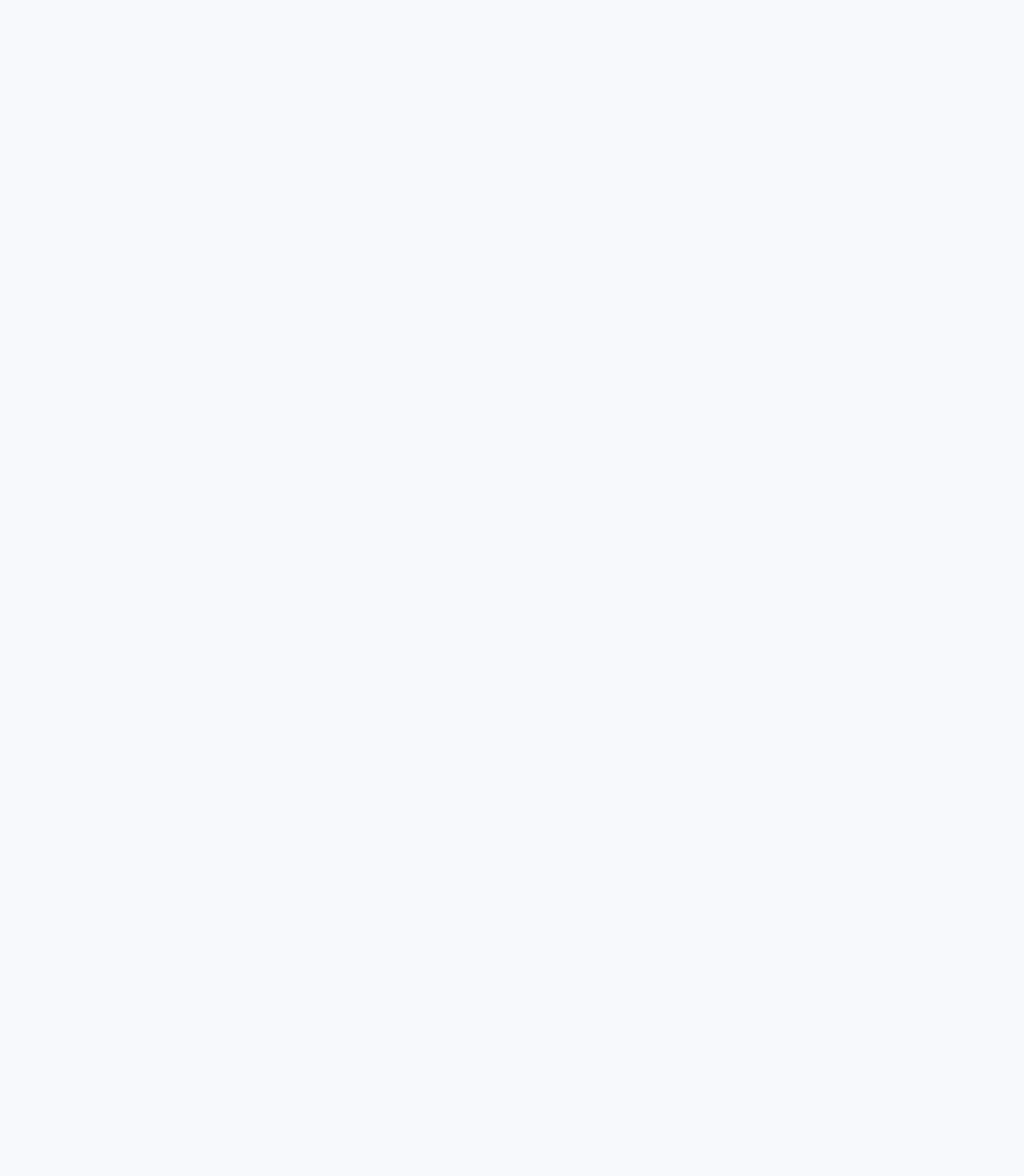
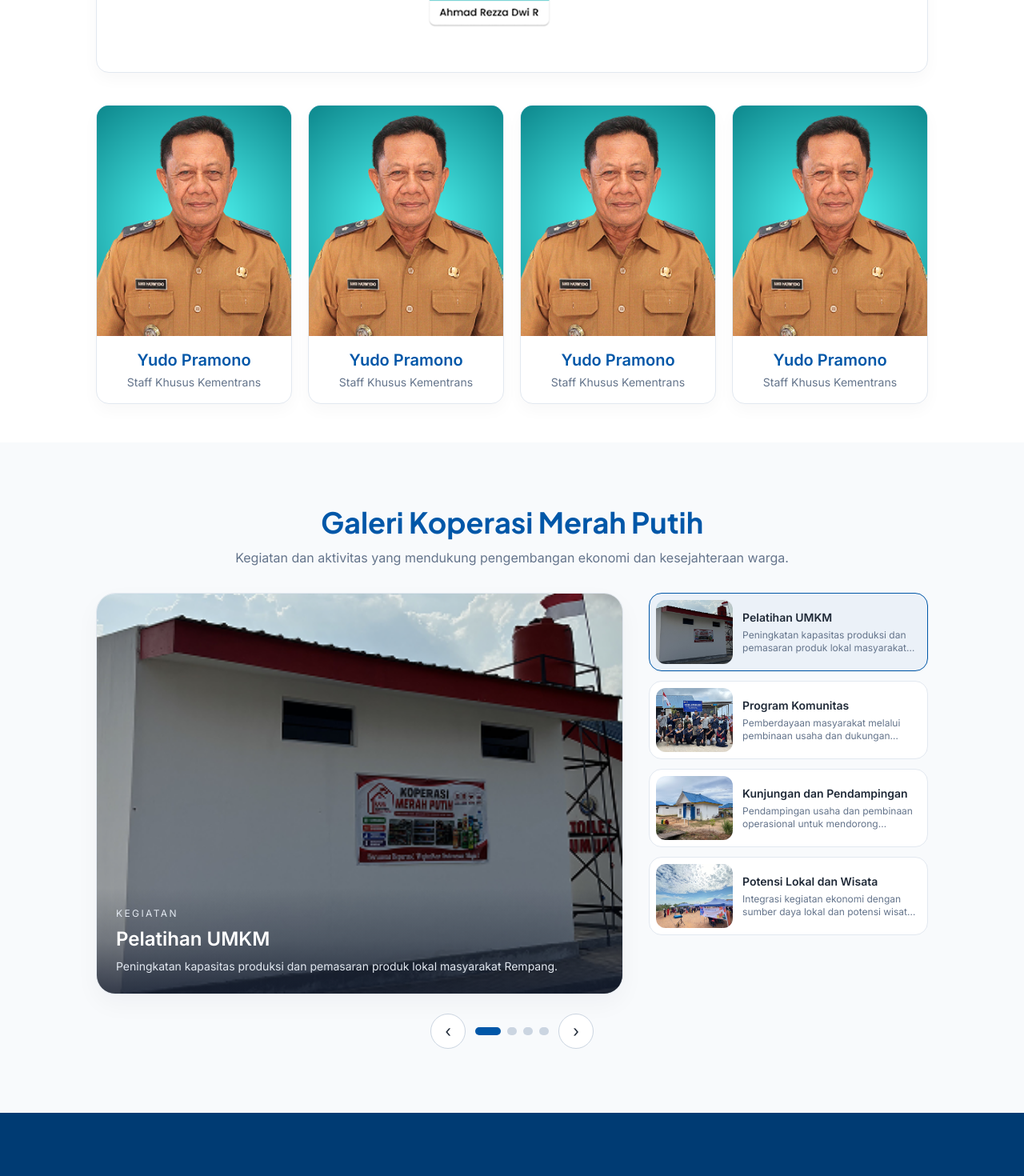
Before and after one commit to Papiann/rempang-eco-city, a Next.js app: page /koperasi/merah-putih in a window 1280 px wide. Shown: the part 1560-3030 px from the top of the page at 80% size. Before the commit the page ends 1454 px from the top, so only its background shows below. Built offline with nearby package versions, Linux system fonts and the light colour scheme.

Commit message:
feat(koperasi): add structure and gallery sections to merah putih

```diff
--- a/app/koperasi/merah-putih/page.tsx
+++ b/app/koperasi/merah-putih/page.tsx
@@ -1,9 +1,64 @@
+"use client";
+
+import { useState } from "react";
 import Navbar from "@/components/Navbar";
 import Footer from "@/components/Footer";
 // Breadcrumb removed per request
 import PageHeader from "@/components/PageHeader";
 
+const pengurus = [
+  {
+    name: "Yudo Pramono",
+    role: "Staff Khusus Kementrans",
+    image: "/images/ex-pic-staff.png",
+  },
+  {
+    name: "Yudo Pramono",
+    role: "Staff Khusus Kementrans",
+    image: "/images/ex-pic-staff.png",
+  },
+  {
+    name: "Yudo Pramono",
+    role: "Staff Khusus Kementrans",
+    image: "/images/ex-pic-staff.png",
+  },
+  {
+    name: "Yudo Pramono",
+    role: "Staff Khusus Kementrans",
+    image: "/images/ex-pic-staff.png",
+  },
+];
+
+const galleryItems = [
+  {
+    title: "Pelatihan UMKM",
+    description: "Peningkatan kapasitas produksi dan pemasaran produk lokal masyarakat Rempang.",
+    image: "/images/hero-kops-mp.png",
+  },
+  {
+    title: "Program Komunitas",
+    description: "Pemberdayaan masyarakat melalui pembinaan usaha dan dukungan kerjasama lokal.",
+    image: "/images/hero-kop-trans.png",
+  },
+  {
+    title: "Kunjungan dan Pendampingan",
+    description: "Pendampingan usaha dan pembinaan operasional untuk mendorong kemandirian ekonomi.",
+    image: "/images/hero-rumah-rempang.png",
+  },
+  {
+    title: "Potensi Lokal dan Wisata",
+    description: "Integrasi kegiatan ekonomi dengan sumber daya lokal dan potensi wisata masyarakat.",
+    image: "/images/hero-pariwisata-rec.jpg",
+  },
+];
+
 export default function KoperasiMerahPutihPage() {
+  const [activeIndex, setActiveIndex] = useState(0);
+  const activeItem = galleryItems[activeIndex];
+
+  const goTo = (index: number) =>
+    setActiveIndex((index + galleryItems.length) % galleryItems.length);
+
   return (
     <main>
       <Navbar />
@@ -53,6 +108,126 @@ export default function KoperasiMerahPutihPage() {
             </div>
           </div>
         </section>
+
+        <section className="bg-white py-8 md:py-12">
+          <div className="container-content">
+            <h2 className="font-heading text-4xl font-bold text-primary-blue text-center mb-8">
+              Struktur Kepengurusan Koperasi Merah Putih
+            </h2>
+
+            <div className="rounded-2xl border border-slate-200 bg-white p-4 md:p-6 shadow-[0_8px_20px_rgba(15,23,42,0.03)]">
+              <img
+                src="/images/struktur-kop-trans.png"
+                alt="Struktur kepengurusan Koperasi Merah Putih"
+                className="mx-auto w-full max-w-6xl object-contain"
+              />
+            </div>
+
+            <div className="mt-10 grid grid-cols-1 gap-5 sm:grid-cols-2 lg:grid-cols-4">
+              {pengurus.map((person, index) => (
+                <article
+                  key={`${person.name}-${index}`}
+                  className="group overflow-hidden rounded-2xl border border-slate-200 bg-white shadow-[0_8px_20px_rgba(15,23,42,0.03)] transition-all hover:shadow-[0_18px_36px_rgba(15,23,42,0.08)]"
+                >
+                  <div className="overflow-hidden bg-[#39b7c9]">
+                    <img
+                      src={person.image}
+                      alt={person.name}
+                      className="h-72 w-full object-cover object-center transition-transform duration-500 group-hover:scale-105"
+                    />
+                  </div>
+                  <div className="p-4 text-center">
+                    <h3 className="text-xl font-semibold text-primary-blue">{person.name}</h3>
+                    <p className="mt-1 text-sm text-text-secondary">{person.role}</p>
+                  </div>
+                </article>
+              ))}
+            </div>
+          </div>
+        </section>
+
+        <section className="bg-slate-50 py-16 md:py-20">
+          <div className="container-content">
+            <div className="mb-8 text-center">
+              <h2 className="font-heading text-4xl font-bold text-primary-blue">Galeri Koperasi Merah Putih</h2>
+              <p className="mt-3 text-base text-text-secondary">
+                Kegiatan dan aktivitas yang mendukung pengembangan ekonomi dan kesejahteraan warga.
+              </p>
+            </div>
+
+            <div className="grid grid-cols-1 gap-8 lg:grid-cols-[1.7fr_0.9fr]">
+              <div className="overflow-hidden rounded-3xl border border-slate-200 bg-white shadow-[0_12px_30px_rgba(15,23,42,0.04)]">
+                <div className="relative">
+                  <img
+                    src={activeItem.image}
+                    alt={activeItem.title}
+                    className="h-[420px] w-full object-cover md:h-[500px]"
+                  />
+                  <div className="absolute inset-x-0 bottom-0 bg-gradient-to-t from-slate-900/70 via-slate-900/25 to-transparent p-6 text-white">
+                    <p className="text-xs uppercase tracking-[0.2em] text-slate-200">Kegiatan</p>
+                    <h3 className="mt-2 text-2xl font-bold">{activeItem.title}</h3>
+                    <p className="mt-2 max-w-xl text-sm text-slate-200">{activeItem.description}</p>
+                  </div>
+                </div>
+              </div>
+
+              <div className="space-y-3">
+                {galleryItems.map((item, index) => (
+                  <button
+                    key={item.title}
+                    type="button"
+                    onClick={() => goTo(index)}
+                    className={`flex w-full items-center gap-3 rounded-2xl border p-2 text-left transition-all ${
+                      activeIndex === index
+                        ? "border-primary-blue bg-primary-blue/5 shadow-sm"
+                        : "border-slate-200 bg-white hover:border-slate-300"
+                    }`}
+                  >
+                    <div className="h-20 w-24 overflow-hidden rounded-xl">
+                      <img src={item.image} alt={item.title} className="h-full w-full object-cover" />
+                    </div>
+                    <div className="min-w-0 flex-1">
+                      <p className="truncate text-sm font-semibold text-text-primary">{item.title}</p>
+                      <p className="mt-1 line-clamp-2 text-xs text-text-secondary">{item.description}</p>
+                    </div>
+                  </button>
+                ))}
+              </div>
+            </div>
+
+            <div className="mt-6 flex items-center justify-center gap-3">
+              <button
+                type="button"
+                onClick={() => goTo(activeIndex - 1)}
+                className="flex h-11 w-11 items-center justify-center rounded-full border border-slate-300 bg-white text-xl text-text-primary transition hover:border-primary-blue hover:text-primary-blue"
+                aria-label="Previous gallery item"
+              >
+                ‹
+              </button>
+              <div className="flex gap-2">
+                {galleryItems.map((_, index) => (
+                  <button
+                    key={index}
+                    type="button"
+                    onClick={() => goTo(index)}
+                    aria-label={`Show item ${index + 1}`}
+                    className={`h-2.5 rounded-full transition-all ${
+                      activeIndex === index ? "w-8 bg-primary-blue" : "w-3 bg-slate-300 hover:bg-slate-400"
+                    }`}
+                  />
+                ))}
+              </div>
+              <button
+                type="button"
+                onClick={() => goTo(activeIndex + 1)}
+                className="flex h-11 w-11 items-center justify-center rounded-full border border-slate-300 bg-white text-xl text-text-primary transition hover:border-primary-blue hover:text-primary-blue"
+                aria-label="Next gallery item"
+              >
+                ›
+              </button>
+            </div>
+          </div>
+        </section>
       </div>
       <Footer />
     </main>
```
